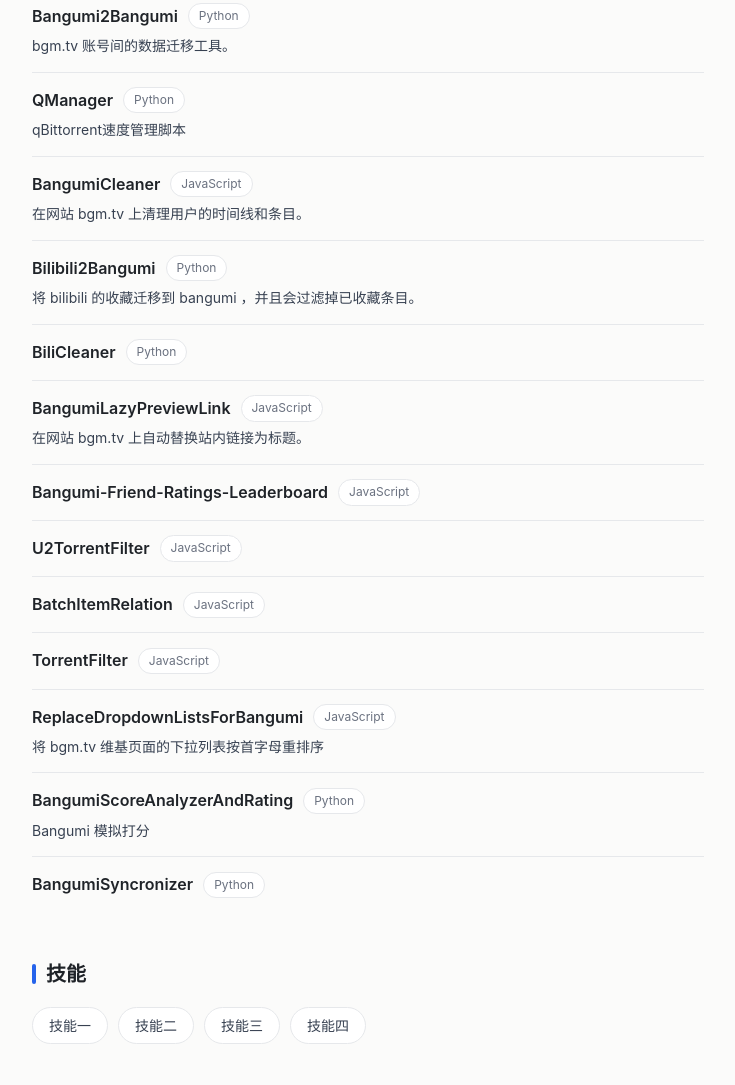
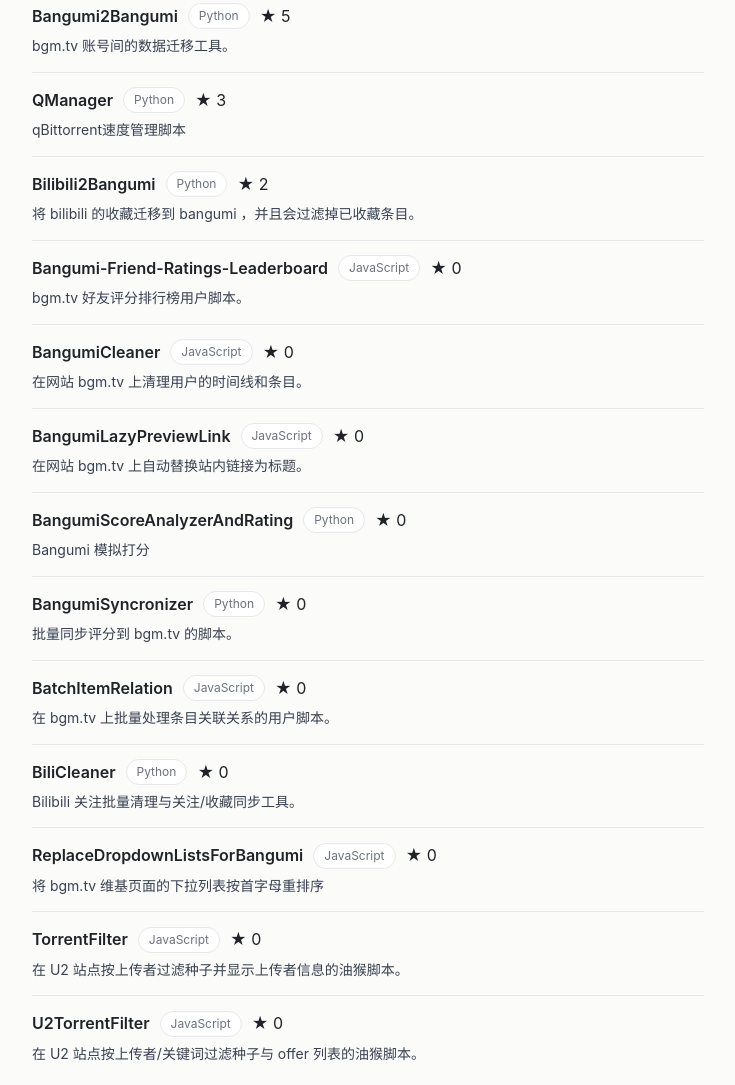
Before and after one commit to Adachi-Git/Adachi-Git.github.io, a plain HTML site: page index.html in a window 1280 px wide. Shown: the part 621-1706 px from the top of the page, without its empty margins (272-1007 px from the left). Drawn offline with Linux system fonts and the light colour scheme.

Commit message:
sort projects by stars

```diff
--- a/index.html
+++ b/index.html
@@ -27,85 +27,99 @@
         <div class="project-head">
           <a class="project-name" href="https://github.com/Adachi-Git/qBittorrent2PikPak" target="_blank" rel="noopener">qBittorrent2PikPak</a>
           <span class="project-lang">Python</span>
+          <span class="project-stars">★ 13</span>
         </div>      <p class="project-desc">获取 qBittorrent 中的种子，离线下载到pikpak。</p>
       </li>
       <li class="project">
         <div class="project-head">
           <a class="project-name" href="https://github.com/Adachi-Git/Bangumi2Bangumi" target="_blank" rel="noopener">Bangumi2Bangumi</a>
           <span class="project-lang">Python</span>
+          <span class="project-stars">★ 5</span>
         </div>      <p class="project-desc">bgm.tv 账号间的数据迁移工具。</p>
       </li>
       <li class="project">
         <div class="project-head">
           <a class="project-name" href="https://github.com/Adachi-Git/QManager" target="_blank" rel="noopener">QManager</a>
           <span class="project-lang">Python</span>
+          <span class="project-stars">★ 3</span>
         </div>      <p class="project-desc">qBittorrent速度管理脚本</p>
+      </li>
+      <li class="project">
+        <div class="project-head">
+          <a class="project-name" href="https://github.com/Adachi-Git/Bilibili2Bangumi" target="_blank" rel="noopener">Bilibili2Bangumi</a>
+          <span class="project-lang">Python</span>
+          <span class="project-stars">★ 2</span>
+        </div>      <p class="project-desc">将 bilibili 的收藏迁移到 bangumi ，并且会过滤掉已收藏条目。</p>
+      </li>
+      <li class="project">
+        <div class="project-head">
+          <a class="project-name" href="https://github.com/Adachi-Git/Bangumi-Friend-Ratings-Leaderboard" target="_blank" rel="noopener">Bangumi-Friend-Ratings-Leaderboard</a>
+          <span class="project-lang">JavaScript</span>
+          <span class="project-stars">★ 0</span>
+        </div>      <p class="project-desc">bgm.tv 好友评分排行榜用户脚本。</p>
       </li>
       <li class="project">
         <div class="project-head">
           <a class="project-name" href="https://github.com/Adachi-Git/BangumiCleaner" target="_blank" rel="noopener">BangumiCleaner</a>
           <span class="project-lang">JavaScript</span>
+          <span class="project-stars">★ 0</span>
         </div>      <p class="project-desc">在网站 bgm.tv 上清理用户的时间线和条目。</p>
-      </li>
-      <li class="project">
-        <div class="project-head">
-          <a class="project-name" href="https://github.com/Adachi-Git/Bilibili2Bangumi" target="_blank" rel="noopener">Bilibili2Bangumi</a>
-          <span class="project-lang">Python</span>
-        </div>      <p class="project-desc">将 bilibili 的收藏迁移到 bangumi ，并且会过滤掉已收藏条目。</p>
-      </li>
-      <li class="project">
-        <div class="project-head">
-          <a class="project-name" href="https://github.com/Adachi-Git/BiliCleaner" target="_blank" rel="noopener">BiliCleaner</a>
-          <span class="project-lang">Python</span>
-        </div>
       </li>
       <li class="project">
         <div class="project-head">
           <a class="project-name" href="https://github.com/Adachi-Git/BangumiLazyPreviewLink" target="_blank" rel="noopener">BangumiLazyPreviewLink</a>
           <span class="project-lang">JavaScript</span>
+          <span class="project-stars">★ 0</span>
         </div>      <p class="project-desc">在网站 bgm.tv 上自动替换站内链接为标题。</p>
-      </li>
-      <li class="project">
-        <div class="project-head">
-          <a class="project-name" href="https://github.com/Adachi-Git/Bangumi-Friend-Ratings-Leaderboard" target="_blank" rel="noopener">Bangumi-Friend-Ratings-Leaderboard</a>
-          <span class="project-lang">JavaScript</span>
-        </div>
-      </li>
-      <li class="project">
-        <div class="project-head">
-          <a class="project-name" href="https://github.com/Adachi-Git/U2TorrentFilter" target="_blank" rel="noopener">U2TorrentFilter</a>
-          <span class="project-lang">JavaScript</span>
-        </div>
-      </li>
-      <li class="project">
-        <div class="project-head">
-          <a class="project-name" href="https://github.com/Adachi-Git/BatchItemRelation" target="_blank" rel="noopener">BatchItemRelation</a>
-          <span class="project-lang">JavaScript</span>
-        </div>
-      </li>
-      <li class="project">
-        <div class="project-head">
-          <a class="project-name" href="https://github.com/Adachi-Git/TorrentFilter" target="_blank" rel="noopener">TorrentFilter</a>
-          <span class="project-lang">JavaScript</span>
-        </div>
-      </li>
-      <li class="project">
-        <div class="project-head">
-          <a class="project-name" href="https://github.com/Adachi-Git/ReplaceDropdownListsForBangumi" target="_blank" rel="noopener">ReplaceDropdownListsForBangumi</a>
-          <span class="project-lang">JavaScript</span>
-        </div>      <p class="project-desc">将 bgm.tv 维基页面的下拉列表按首字母重排序</p>
       </li>
       <li class="project">
         <div class="project-head">
           <a class="project-name" href="https://github.com/Adachi-Git/BangumiScoreAnalyzerAndRating" target="_blank" rel="noopener">BangumiScoreAnalyzerAndRating</a>
           <span class="project-lang">Python</span>
+          <span class="project-stars">★ 0</span>
         </div>      <p class="project-desc">Bangumi 模拟打分</p>
       </li>
       <li class="project">
         <div class="project-head">
           <a class="project-name" href="https://github.com/Adachi-Git/BangumiSyncronizer" target="_blank" rel="noopener">BangumiSyncronizer</a>
           <span class="project-lang">Python</span>
-        </div>
+          <span class="project-stars">★ 0</span>
+        </div>      <p class="project-desc">批量同步评分到 bgm.tv 的脚本。</p>
+      </li>
+      <li class="project">
+        <div class="project-head">
+          <a class="project-name" href="https://github.com/Adachi-Git/BatchItemRelation" target="_blank" rel="noopener">BatchItemRelation</a>
+          <span class="project-lang">JavaScript</span>
+          <span class="project-stars">★ 0</span>
+        </div>      <p class="project-desc">在 bgm.tv 上批量处理条目关联关系的用户脚本。</p>
+      </li>
+      <li class="project">
+        <div class="project-head">
+          <a class="project-name" href="https://github.com/Adachi-Git/BiliCleaner" target="_blank" rel="noopener">BiliCleaner</a>
+          <span class="project-lang">Python</span>
+          <span class="project-stars">★ 0</span>
+        </div>      <p class="project-desc">Bilibili 关注批量清理与关注/收藏同步工具。</p>
+      </li>
+      <li class="project">
+        <div class="project-head">
+          <a class="project-name" href="https://github.com/Adachi-Git/ReplaceDropdownListsForBangumi" target="_blank" rel="noopener">ReplaceDropdownListsForBangumi</a>
+          <span class="project-lang">JavaScript</span>
+          <span class="project-stars">★ 0</span>
+        </div>      <p class="project-desc">将 bgm.tv 维基页面的下拉列表按首字母重排序</p>
+      </li>
+      <li class="project">
+        <div class="project-head">
+          <a class="project-name" href="https://github.com/Adachi-Git/TorrentFilter" target="_blank" rel="noopener">TorrentFilter</a>
+          <span class="project-lang">JavaScript</span>
+          <span class="project-stars">★ 0</span>
+        </div>      <p class="project-desc">在 U2 站点按上传者过滤种子并显示上传者信息的油猴脚本。</p>
+      </li>
+      <li class="project">
+        <div class="project-head">
+          <a class="project-name" href="https://github.com/Adachi-Git/U2TorrentFilter" target="_blank" rel="noopener">U2TorrentFilter</a>
+          <span class="project-lang">JavaScript</span>
+          <span class="project-stars">★ 0</span>
+        </div>      <p class="project-desc">在 U2 站点按上传者/关键词过滤种子与 offer 列表的油猴脚本。</p>
       </li>
       </ul>
     </section>
```
